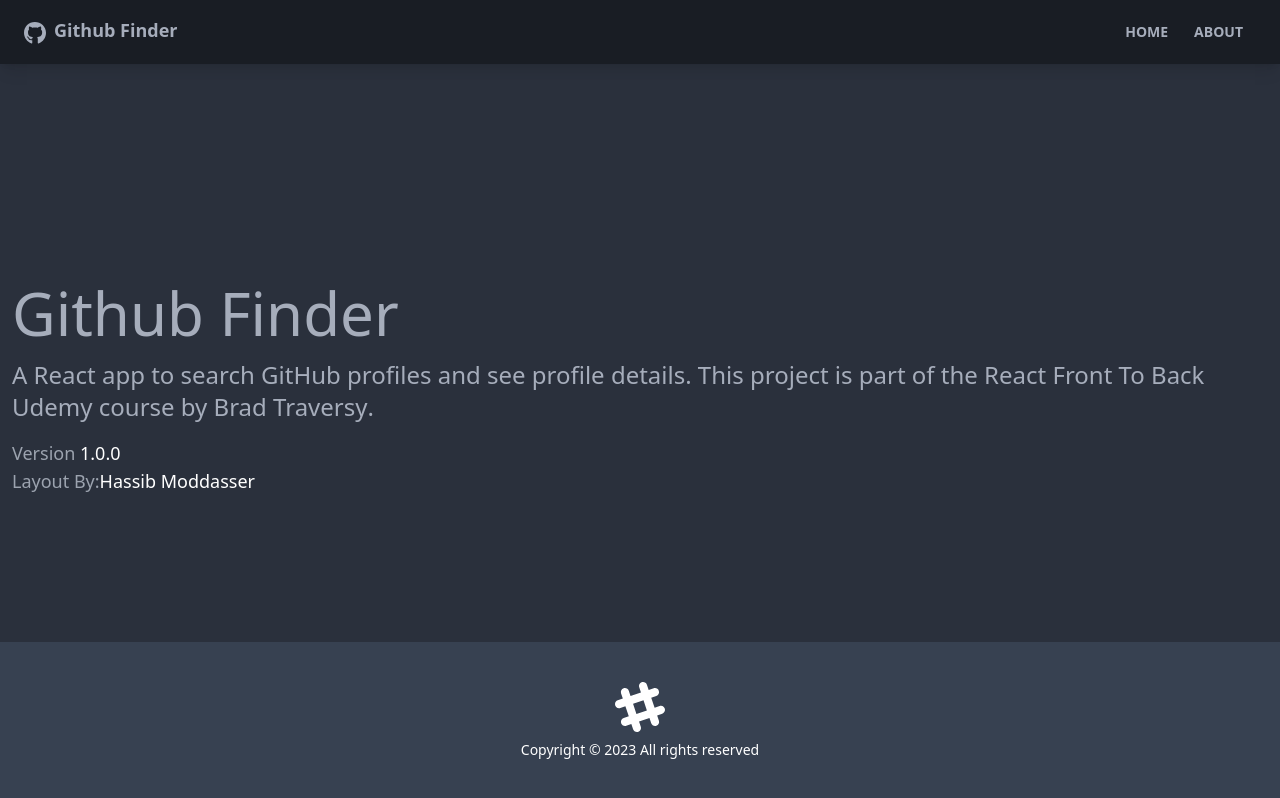
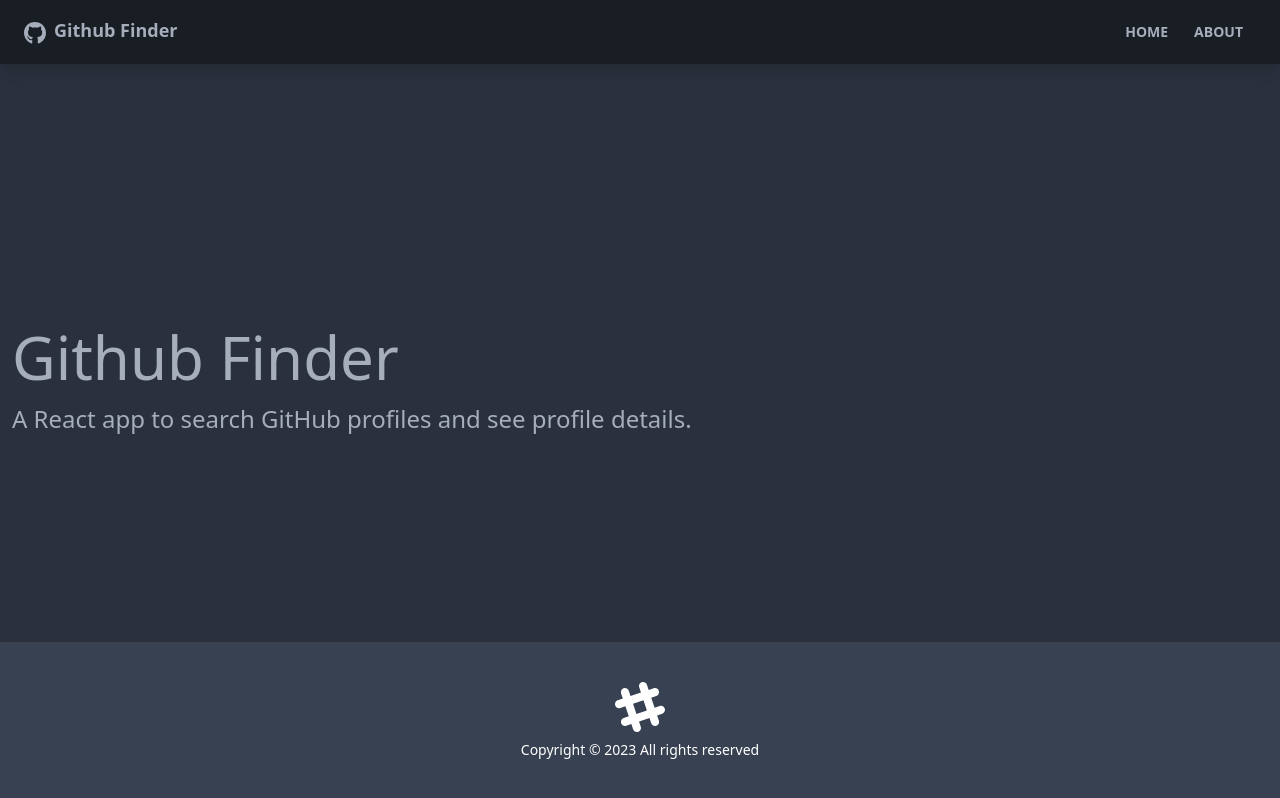
Before and after one commit to legenduzair/github-finder, a React (Create React App) app: page /about in a window 1280 px wide. Built offline with nearby package versions, Linux system fonts and the light colour scheme; the HTML template or start-up script is replaced by a standard one.

Commit message:
Edit About us Page

```diff
--- a/src/pages/About.jsx
+++ b/src/pages/About.jsx
@@ -3,26 +3,7 @@
       <>
         <h1 className='text-6xl mb-4'>Github Finder</h1>
         <p className='mb-4 text-2xl font-light'>
-          A React app to search GitHub profiles and see profile details. This
-          project is part of the
-          <a href='https://www.udemy.com/course/modern-react-front-to-back/'>
-            {' '}
-            React Front To Back
-          </a>{' '}
-          Udemy course by
-          <strong>
-            <a href='https://traversymedia.com'> Brad Traversy</a>
-          </strong>
-          .
-        </p>
-        <p className='text-lg text-gray-400'>
-          Version <span className='text-white'>1.0.0</span>
-        </p>
-        <p className='text-lg text-gray-400'>
-          Layout By:
-          <a className='text-white' href='https://twitter.com/hassibmoddasser'>
-            Hassib Moddasser
-          </a>
+          A React app to search GitHub profiles and see profile details.
         </p>
       </>
     )
```
